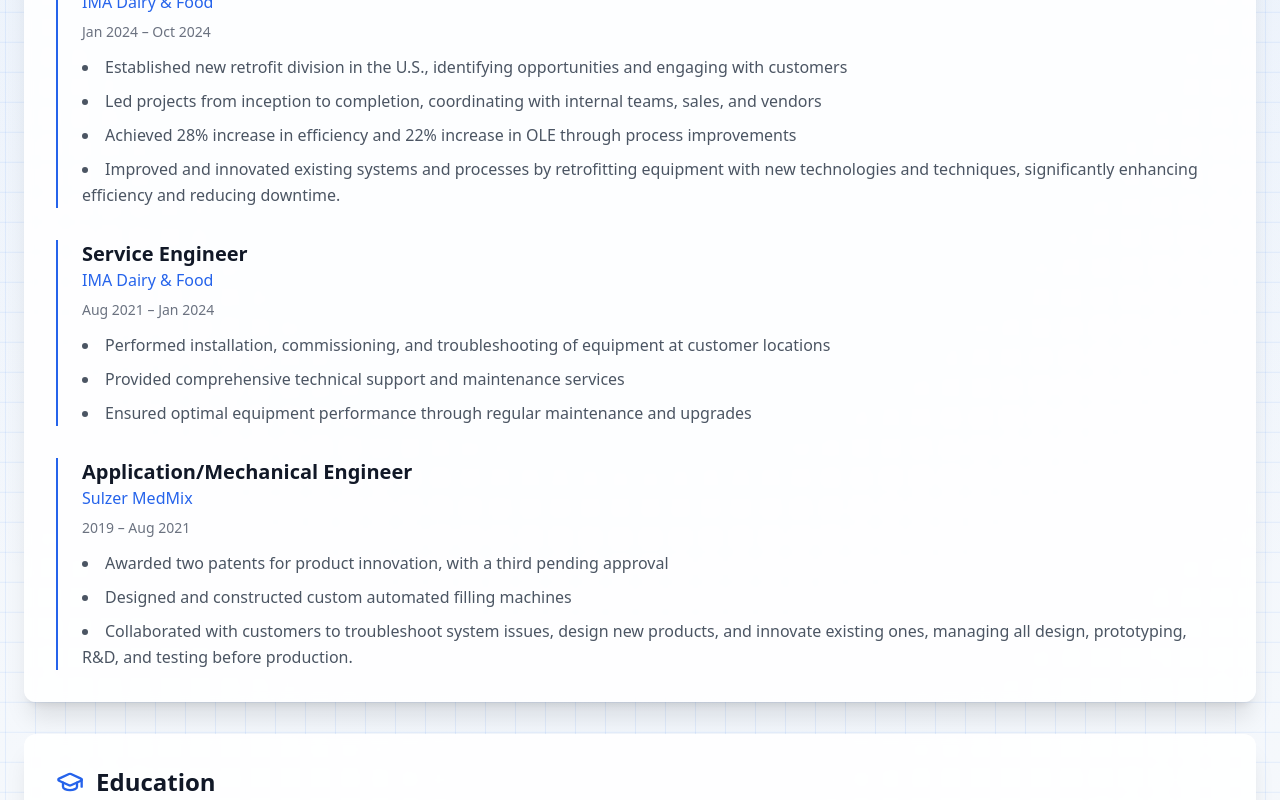
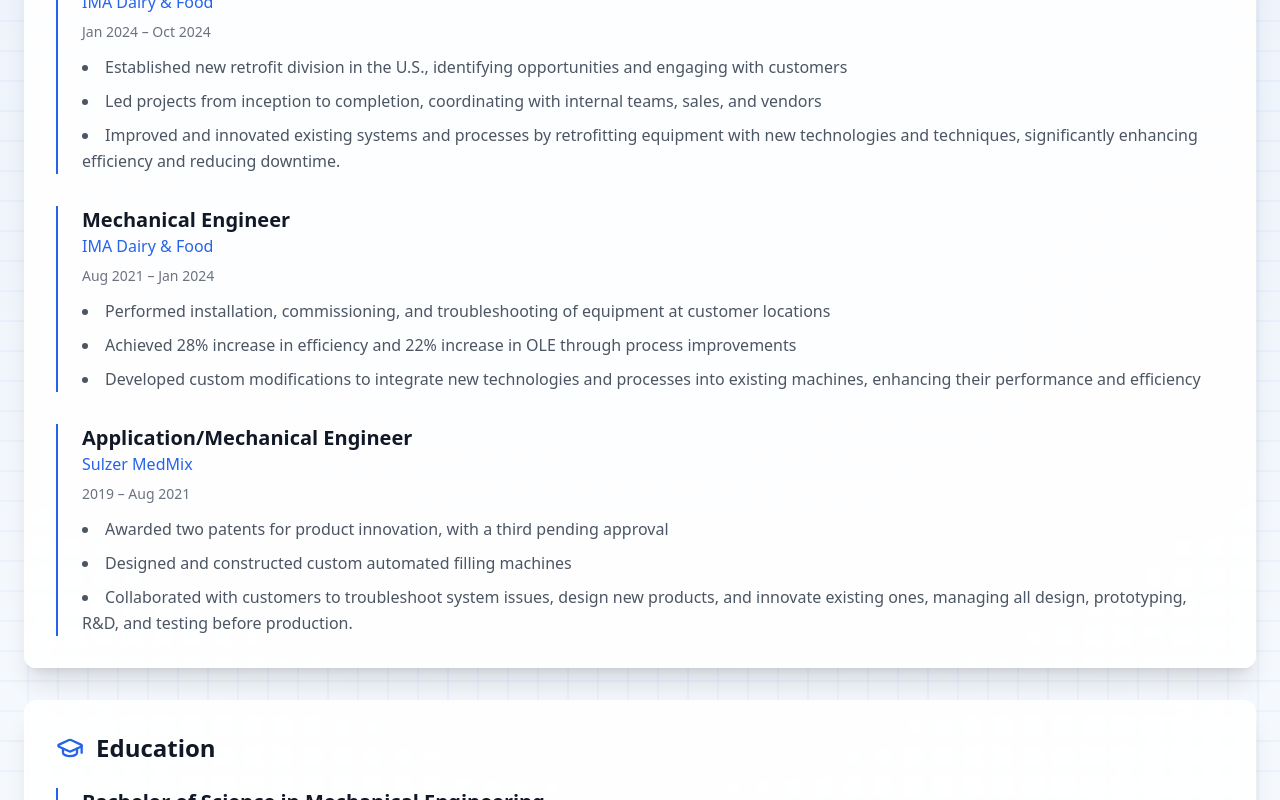
Before and after one commit to garrettdfaino/engineeringportfolio, a React (Vite) app: page /background in a window 1280 px wide. Shown: the part 700-1500 px from the top of the page. Built offline with nearby package versions, Linux system fonts and the light colour scheme.

Commit message:
Update Background.tsx
changed service position to mechanical position.

```diff
--- a/src/pages/Background.tsx
+++ b/src/pages/Background.tsx
@@ -1,8 +1,11 @@
-import React from 'react';
+import React, { useState } from 'react';
 import { Link } from 'react-router-dom';
 import { ArrowLeft, Briefcase, GraduationCap, User, Trophy, Wrench, FileText } from 'lucide-react';
+import { PDFModal } from '../components/PDFModal';
 
 const Background = () => {
+  const [isResumeOpen, setIsResumeOpen] = useState(false);
+
   const experience = [
     {
       company: "IMA Dairy & Food",
@@ -11,18 +14,17 @@ const Background = () => {
       responsibilities: [
         "Established new retrofit division in the U.S., identifying opportunities and engaging with customers",
         "Led projects from inception to completion, coordinating with internal teams, sales, and vendors",
-        "Achieved 28% increase in efficiency and 22% increase in OLE through process improvements",
         "Improved and innovated existing systems and processes by retrofitting equipment with new technologies and techniques, significantly enhancing efficiency and reducing downtime."
       ]
     },
     {
       company: "IMA Dairy & Food",
-      title: "Service Engineer",
+      title: "Mechanical Engineer",
       period: "Aug 2021 – Jan 2024",
       responsibilities: [
         "Performed installation, commissioning, and troubleshooting of equipment at customer locations",
-        "Provided comprehensive technical support and maintenance services",
-        "Ensured optimal equipment performance through regular maintenance and upgrades"
+        "Achieved 28% increase in efficiency and 22% increase in OLE through process improvements",
+        "Developed custom modifications to integrate new technologies and processes into existing machines, enhancing their performance and efficiency"
       ]
     },
     {
@@ -77,6 +79,12 @@ const Background = () => {
 
   return (
     <div className="min-h-screen tech-background relative overflow-hidden">
+      <PDFModal
+        isOpen={isResumeOpen}
+        onClose={() => setIsResumeOpen(false)}
+        pdfUrl="https://github.com/garrettdfaino/portfolio/blob/main/public/images/profile/resumev2.png?raw=true"
+      />
+
       {/* Animated dots */}
       <div className="tech-dot"></div>
       <div className="tech-dot"></div>
@@ -141,15 +149,13 @@ const Background = () => {
                 <Briefcase className="text-blue-600" size={28} />
                 <h2 className="text-2xl font-bold text-gray-900">Professional Experience</h2>
               </div>
-              <a
-                href="https://github.com/garrettdfaino/portfolio/blob/main/public/images/profile/resume.png?raw=true"
-                target="_blank"
-                rel="noopener noreferrer"
+              <button
+                onClick={() => setIsResumeOpen(true)}
                 className="inline-flex items-center gap-2 bg-blue-600 text-white px-4 py-2 rounded-lg hover:bg-blue-700 transition-colors"
               >
                 <FileText size={20} />
                 View Resume
-              </a>
+              </button>
             </div>
             <div className="space-y-8">
               {experience.map((job, index) => (
```
